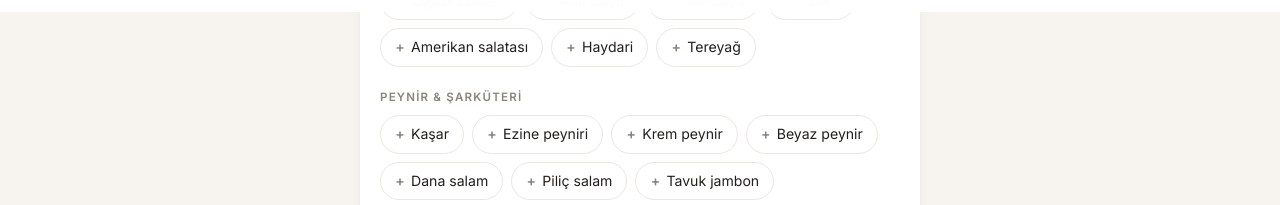
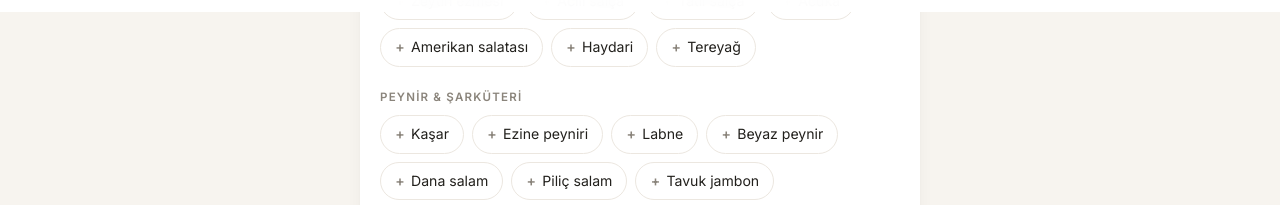
Before and after one commit to MustafaKorukmez/Tezgah-Sandwich, a plain HTML site: page index.html in a window 1280 px wide. Shown: the part 788-993 px from the top of the page. Drawn offline with Linux system fonts and the light colour scheme.

Commit message:
Krem peynir seçeneğini Labne olarak değiştir
Co-Authored-By: Claude Opus 5.5 <noreply@anthropic.com>

```diff
--- a/index.html
+++ b/index.html
@@ -479,7 +479,7 @@
         <div class="chips">
             <label class="chip"><input type="checkbox" value="Kaşar" class="ingredient"><span>Kaşar</span></label>
             <label class="chip"><input type="checkbox" value="Ezine peyniri" class="ingredient"><span>Ezine peyniri</span></label>
-            <label class="chip"><input type="checkbox" value="Krem peynir" class="ingredient"><span>Krem peynir</span></label>
+            <label class="chip"><input type="checkbox" value="Labne" class="ingredient"><span>Labne</span></label>
             <label class="chip"><input type="checkbox" value="Beyaz peynir" class="ingredient"><span>Beyaz peynir</span></label>
             <label class="chip"><input type="checkbox" value="Dana salam" class="ingredient"><span>Dana salam</span></label>
             <label class="chip"><input type="checkbox" value="Piliç salam" class="ingredient"><span>Piliç salam</span></label>
```
